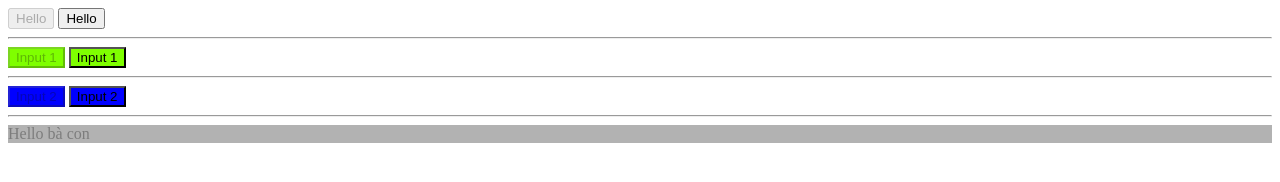
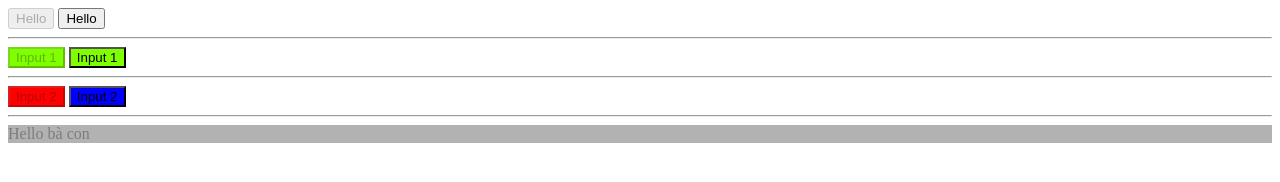
Before and after one commit to thanhhau052/My-HTML-CSS-JS, a plain HTML site: page my-app/basic/hover/hover-for-event.html in a window 1280 px wide. In both pictures the pointer is over the input 36 px from the left and 96 px from the top of the page. Drawn offline with Linux system fonts and the light colour scheme.

Commit message:
update hover

```diff
--- a/my-app/basic/hover/hover-for-event.html
+++ b/my-app/basic/hover/hover-for-event.html
@@ -25,6 +25,10 @@
             background-color: blue;
         }
 
+        .btn2:disabled:hover {
+            background-color: red;
+        }
+
         .bg {
             background-color: rgba(0, 0, 0, 0.3);
             color: rgba(0, 0, 0, 0.3);
```
